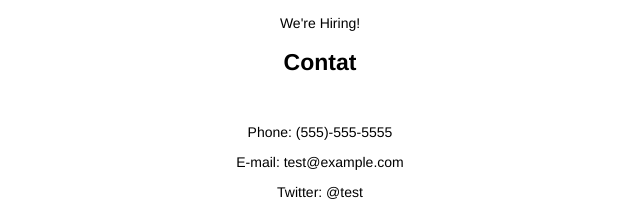
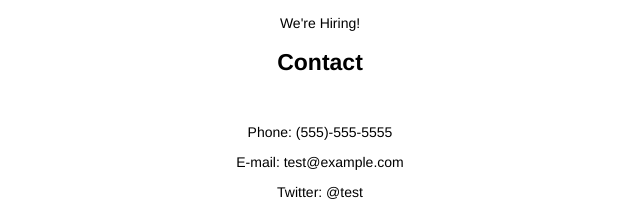
Before and after one commit to giomha/Broadway, a plain HTML site: page index.html in a window 1280 px wide. Shown: the part 1003-1216 px from the top of the page, 320-960 px from the left. Drawn offline with Linux system fonts and the light colour scheme.

Commit message:
Completed project

```diff
--- a/index.html
+++ b/index.html
@@ -43,7 +43,7 @@
       <div class="Narrative"> We're Hiring! </div><br/>
     </div>
     <div id="contact">
-        <div class="StrHeading">Contat</div><br/>
+        <div class="StrHeading">Contact</div><br/>
         <div class="Narrative"><br/>
           <p>Phone: (555)-555-5555</P>
             <p>E-mail: test@example.com</P>
```
